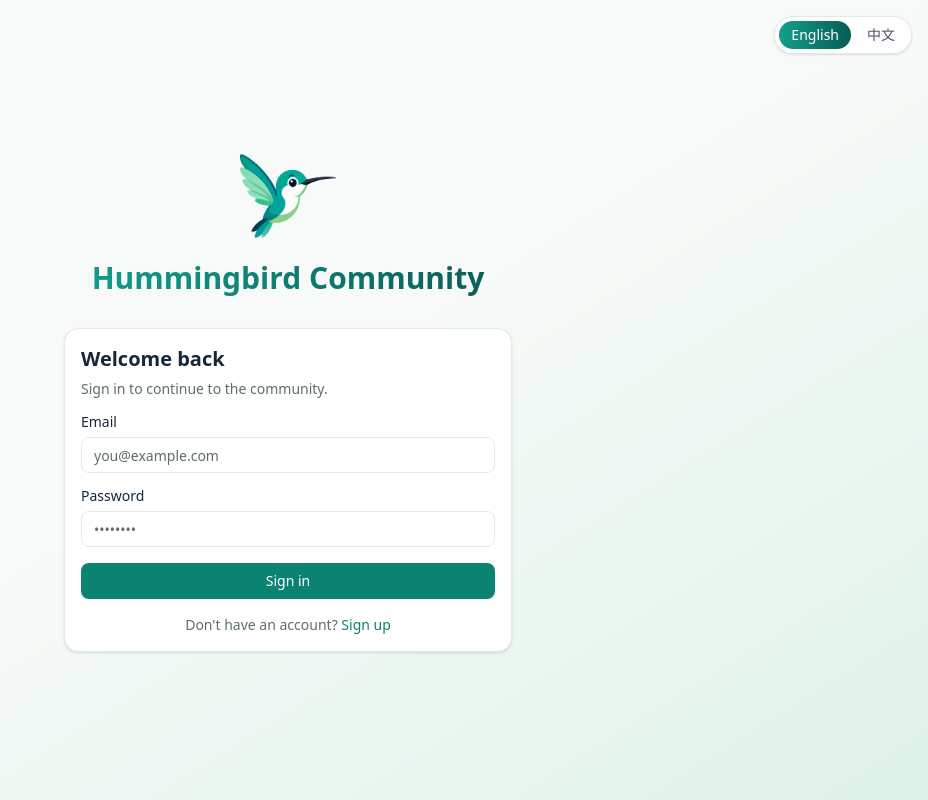
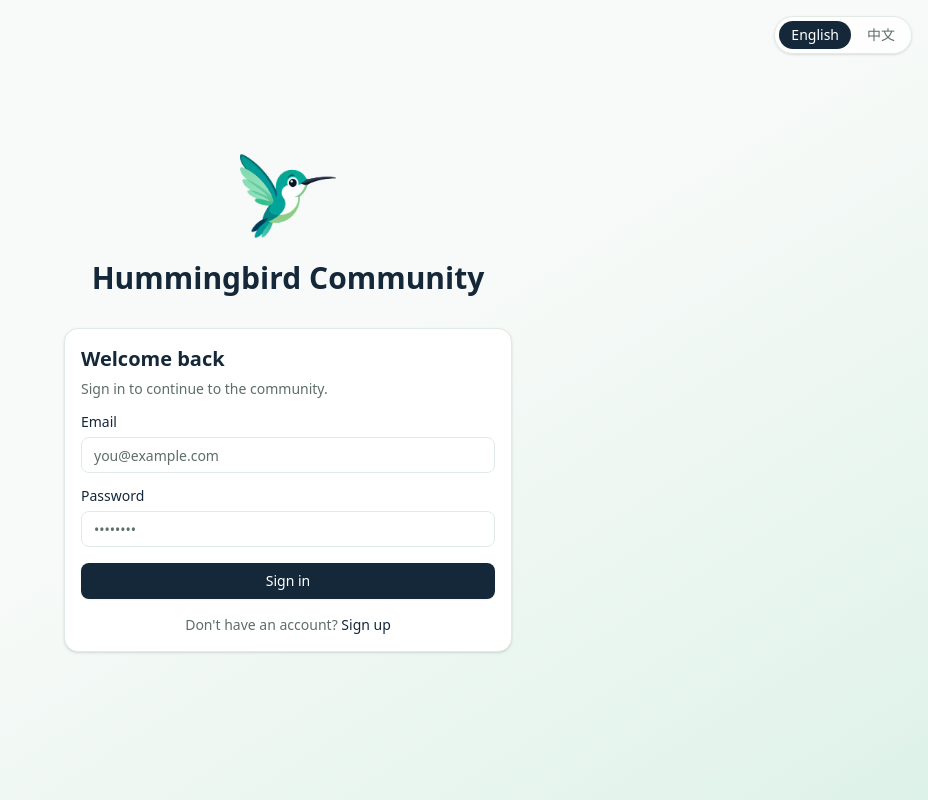
Before and after one commit to HummingbirdCommunity/hummingbird-community, a Next.js app: page /en/login in a window 1280 px wide. Shown: the whole page, without its empty margins (352-1280 px from the left). Built offline with nearby package versions, Linux system fonts and the light colour scheme; no server answers.

Commit message:
feat(theme): re-role palette to ink-navy accent system (HB-2)

```diff
--- a/src/app/[locale]/login/page.tsx
+++ b/src/app/[locale]/login/page.tsx
@@ -72,9 +72,7 @@ export default function LoginPage(): ReactElement {
 						priority
 						className="mx-auto mb-4 h-24 w-24 object-contain"
 					/>
-					<h1 className="bg-brand-gradient bg-clip-text text-3xl font-bold text-transparent">
-						{tCommon('appName')}
-					</h1>
+					<h1 className="text-foreground text-3xl font-bold">{tCommon('appName')}</h1>
 				</div>
 
 				<Card>
--- a/src/app/[locale]/page.tsx
+++ b/src/app/[locale]/page.tsx
@@ -26,9 +26,7 @@ export default function HomePage({ params }: { params: Promise<{ locale: string
 						priority
 						className="mx-auto mb-4 h-28 w-28 object-contain"
 					/>
-					<h1 className="bg-brand-gradient mb-2 bg-clip-text text-4xl font-bold text-transparent">
-						{tCommon('appName')}
-					</h1>
+					<h1 className="text-foreground mb-2 text-4xl font-bold">{tCommon('appName')}</h1>
 					<p className="text-muted-foreground">{t('tagline')}</p>
 				</div>
 
--- a/src/app/globals.css
+++ b/src/app/globals.css
@@ -3,9 +3,9 @@
 
 @custom-variant dark (&:is(.dark *));
 
-/* Brand gradient for the wordmark / clip-text headings. */
+/* Accent gradient for highlighted words / emphasis (teal spark, used sparingly). */
 @utility bg-brand-gradient {
-	@apply bg-linear-to-r from-brand-teal to-brand-deep-teal;
+	@apply bg-linear-to-r from-brand-teal to-brand-sky;
 }
 
 /* Shared page canvas: subtle brand tint used by full-screen pages. */
@@ -44,11 +44,12 @@
 
 	/* Brand primitives exposed as utilities: bg-brand-teal, text-ink, bg-canvas, … */
 	--color-brand-teal: var(--teal);
-	--color-brand-deep-teal: var(--deep-teal);
 	--color-brand-sky: var(--sky-teal);
 	--color-brand-mint: var(--mint);
 	--color-brand-lime: var(--lime);
+	--color-link: var(--teal-link);
 	--color-ink: var(--ink-navy);
+	--color-deep-ink: var(--deep-ink);
 	--color-canvas: var(--canvas);
 	--color-surface: var(--surface);
 	--color-hairline: var(--hairline);
@@ -64,13 +65,16 @@
  * every semantic token below references these, so components follow automatically.
  */
 :root {
-	--teal: #12a08d; /* Brand identity: large text, icons, gradient, focus ring */
-	--teal-action: #0c8272; /* Interactive fill (buttons); white text passes AA (4.72:1) */
-	--deep-teal: #0a5b54; /* Headers, dark surfaces */
-	--sky-teal: #2fb7a4; /* Hover / highlight */
-	--mint: #8fd9bc; /* Tints, soft fills */
-	--lime: #a8db6e; /* CTA pop — Ink text only, never white */
-	--ink-navy: #14283a; /* Body text & deepest shade */
+	/* Structural — the premium base */
+	--ink-navy: #14283a; /* Primary: dark surfaces & body text */
+	--deep-ink: #0d1b29; /* Deepest shade / depth */
+
+	/* Accents — used sparingly (links, hover, highlights) */
+	--teal: #12a08d; /* Accent: large text, highlights, focus ring */
+	--teal-link: #0c8272; /* Accessible teal for small link/accent text (4.72:1) */
+	--sky-teal: #2fb7a4; /* Accent hover / highlight */
+	--mint: #8fd9bc; /* Tint: soft fills on light */
+	--lime: #a8db6e; /* Spark: rare CTA pop only — Ink text, never white */
 
 	--canvas: #f7faf8; /* App background */
 	--surface: #ffffff; /* Cards, sheets */
@@ -92,14 +96,14 @@
 	--card-foreground: var(--ink-navy);
 	--popover: var(--surface);
 	--popover-foreground: var(--ink-navy);
-	--primary: var(--teal-action);
+	--primary: var(--ink-navy);
 	--primary-foreground: var(--surface);
 	--secondary: var(--mint-soft);
-	--secondary-foreground: var(--deep-teal);
+	--secondary-foreground: var(--ink-navy);
 	--muted: var(--muted-surface);
 	--muted-foreground: var(--muted-strong);
 	--accent: var(--mint-soft);
-	--accent-foreground: var(--deep-teal);
+	--accent-foreground: var(--teal-link);
 	--destructive: var(--danger);
 	--border: var(--hairline);
 	--input: var(--hairline);
--- a/src/components/LanguageSwitcher.tsx
+++ b/src/components/LanguageSwitcher.tsx
@@ -22,7 +22,7 @@ export function LanguageSwitcher(): ReactElement {
 		<div
 			role="group"
 			aria-label={t('switchLanguage')}
-			className="inline-flex items-center gap-1 rounded-full border bg-white/80 p-1 shadow-sm backdrop-blur"
+			className="bg-card/80 inline-flex items-center gap-1 rounded-full border p-1 shadow-sm backdrop-blur"
 		>
 			{routing.locales.map((loc) => (
 				<button
@@ -32,7 +32,9 @@ export function LanguageSwitcher(): ReactElement {
 					onClick={() => router.replace(pathname, { locale: loc })}
 					className={cn(
 						'rounded-full px-3 py-1 text-sm font-medium transition-colors',
-						loc === locale ? 'bg-brand-gradient text-white' : 'text-gray-600 hover:text-gray-900'
+						loc === locale
+							? 'bg-primary text-primary-foreground'
+							: 'text-muted-foreground hover:text-foreground'
 					)}
 				>
 					{localeLabels[loc]}
--- a/src/components/ui/sonner.tsx
+++ b/src/components/ui/sonner.tsx
@@ -14,8 +14,8 @@ const Toaster = ({ ...props }: ToasterProps) => {
 			className="toaster group"
 			position="top-center"
 			icons={{
-				success: <CircleCheckIcon className="size-4 text-green-500" />,
-				info: <InfoIcon className="size-4 text-blue-500" />,
+				success: <CircleCheckIcon className="size-4 text-brand-teal" />,
+				info: <InfoIcon className="size-4 text-ink" />,
 				warning: <TriangleAlertIcon className="size-4 text-yellow-500" />,
 				error: <OctagonXIcon className="size-4 text-destructive" />,
 				loading: <Loader2Icon className="size-4 animate-spin" />,
```
